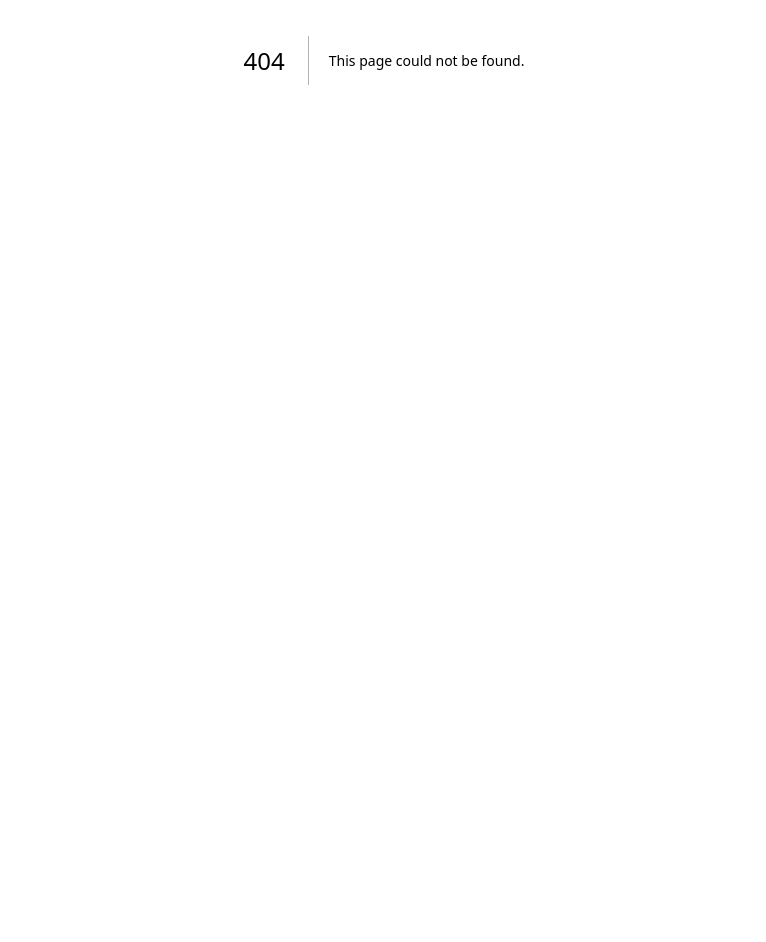
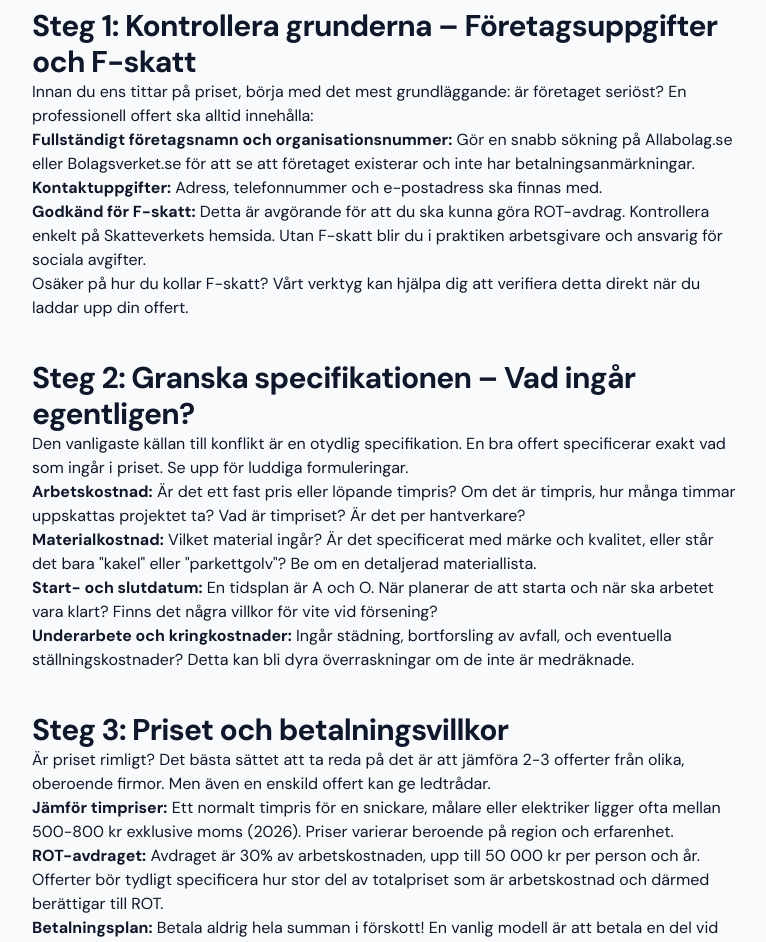
Before and after one commit to AdviseoGit/Saga, a Next.js app: page /guider/granska-offert-hantverkare in a window 1280 px wide. Before the commit this address had no page. Shown: the part 340-1282 px from the top of the page, without its empty margins (256-1022 px from the left). Before the commit the page ends 800 px from the top, so only its background shows below. Built offline with nearby package versions, Linux system fonts and the light colour scheme.

Commit message:
feat: SEO-guide - 2026-06-03

```diff
--- /dev/null
+++ b/app/guider/granska-offert-hantverkare/page.tsx
@@ -0,0 +1,104 @@
+
+import { Metadata } from 'next';
+import Link from 'next/link';
+
+export const metadata: Metadata = {
+  title: 'Granska offert från hantverkare: Din kompletta checklista 2026',
+  description:
+    'Är offerten rimlig? Lär dig granska en offert från en hantverkare steg-för-steg. Kontrollera F-skatt, ROT-avdrag, och undvik vanliga fällor med vår checklista.',
+  alternates: {
+    canonical:
+      'https://fragasaga.se/guider/granska-offert-hantverkare',
+  },
+};
+
+const GuidePage = () => {
+  return (
+    <>
+      <div>
+        <div className="max-w-3xl mx-auto px-4 sm:px-6 lg:px-8 py-12 md:py-16">
+          <article className="prose prose-lg mx-auto">
+            <header>
+              <h1 className="text-4xl font-extrabold tracking-tight text-slate-900 sm:text-5xl">
+                Är offerten rimlig? Din guide till att granska hantverkarofferter 2026
+              </h1>
+              <p className="mt-4 text-lg text-slate-600">
+                Att renovera eller bygga om är ett stort projekt. Offerter från hantverkare kan vara komplexa och svåra att tyda. Hur vet du om priset är rimligt och att allt viktigt är med? Här är din kompletta checklista för att känna dig trygg med din offert.
+              </p>
+            </header>
+
+            <section>
+              <h2 className="text-3xl font-bold tracking-tight text-slate-900 mt-10">
+                Steg 1: Kontrollera grunderna – Företagsuppgifter och F-skatt
+              </h2>
+              <p>
+                Innan du ens tittar på priset, börja med det mest grundläggande: är företaget seriöst? En professionell offert ska alltid innehålla:
+              </p>
+              <ul>
+                <li><strong>Fullständigt företagsnamn och organisationsnummer:</strong> Gör en snabb sökning på Allabolag.se eller Bolagsverket.se för att se att företaget existerar och inte har betalningsanmärkningar.</li>
+                <li><strong>Kontaktuppgifter:</strong> Adress, telefonnummer och e-postadress ska finnas med.</li>
+                <li><strong>Godkänd för F-skatt:</strong> Detta är avgörande för att du ska kunna göra ROT-avdrag. Kontrollera enkelt på Skatteverkets hemsida. Utan F-skatt blir du i praktiken arbetsgivare och ansvarig för sociala avgifter.</li>
+              </ul>
+               <p>
+                Osäker på hur du kollar F-skatt? Vårt verktyg kan hjälpa dig att{' '}
+                <Link href="/" title="Ladda upp och analysera offert">
+                  verifiera detta direkt när du laddar upp din offert
+                </Link>
+                .
+              </p>
+            </section>
+
+            <section>
+              <h2 className="text-3xl font-bold tracking-tight text-slate-900 mt-10">
+                Steg 2: Granska specifikationen – Vad ingår egentligen?
+              </h2>
+              <p>
+                Den vanligaste källan till konflikt är en otydlig specifikation. En bra offert specificerar exakt vad som ingår i priset. Se upp för luddiga formuleringar.
+              </p>
+              <ul>
+                  <li><strong>Arbetskostnad:</strong> Är det ett fast pris eller löpande timpris? Om det är timpris, hur många timmar uppskattas projektet ta? Vad är timpriset? Är det per hantverkare?</li>
+                  <li><strong>Materialkostnad:</strong> Vilket material ingår? Är det specificerat med märke och kvalitet, eller står det bara "kakel" eller "parkettgolv"? Be om en detaljerad materiallista.</li>
+                  <li><strong>Start- och slutdatum:</strong> En tidsplan är A och O. När planerar de att starta och när ska arbetet vara klart? Finns det några villkor för vite vid försening?</li>
+                  <li><strong>Underarbete och kringkostnader:</strong> Ingår städning, bortforsling av avfall, och eventuella ställningskostnader? Detta kan bli dyra överraskningar om de inte är medräknade.</li>
+              </ul>
+            </section>
+
+            <section>
+              <h2 className="text-3xl font-bold tracking-tight text-slate-900 mt-10">
+                Steg 3: Priset och betalningsvillkor
+              </h2>
+              <p>
+                Är priset rimligt? Det bästa sättet att ta reda på det är att jämföra 2-3 offerter från olika, oberoende firmor. Men även en enskild offert kan ge ledtrådar.
+              </p>
+              <ul>
+                  <li><strong>Jämför timpriser:</strong> Ett normalt timpris för en snickare, målare eller elektriker ligger ofta mellan 500-800 kr exklusive moms (2026). Priser varierar beroende på region och erfarenhet.</li>
+                  <li><strong>ROT-avdraget:</strong> Avdraget är 30% av arbetskostnaden, upp till 50 000 kr per person och år. Offerter bör tydligt specificera hur stor del av totalpriset som är arbetskostnad och därmed berättigar till ROT.</li>
+                  <li><strong>Betalningsplan:</strong> Betala aldrig hela summan i förskott! En vanlig modell är att betala en del vid projektstart, delbetalningar vid uppnådda milstolpar, och den sista delen när arbetet är slutfört och godkänt av dig.</li>
+              </ul>
+            </section>
+
+             <section>
+              <h2 className="text-3xl font-bold tracking-tight text-slate-900 mt-10">
+                Checklista: Saker att fråga hantverkaren
+              </h2>
+               <p>
+                Innan du skriver på, ta ett sista möte eller samtal och ställ dessa frågor:
+              </p>
+              <ol>
+                <li>Är detta en offert med fast pris eller en uppskattning?</li>
+                <li>Vilka försäkringar har ni (ansvarsförsäkring är ett måste)?</li>
+                <li>Använder ni underleverantörer? Är de i så fall också godkända för F-skatt?</li>
+                <li>Hur hanterar vi eventuella tilläggsarbeten (ÄTA-arbeten)? Ska de godkännas skriftligen av mig innan de påbörjas?</li>
+                <li>Vilka garantier lämnar ni på arbetet?</li>
+              </ol>
+            </section>
+
+          </article>
+        </div>
+      </div>
+
+    </>
+  );
+};
+
+export default GuidePage;
```
